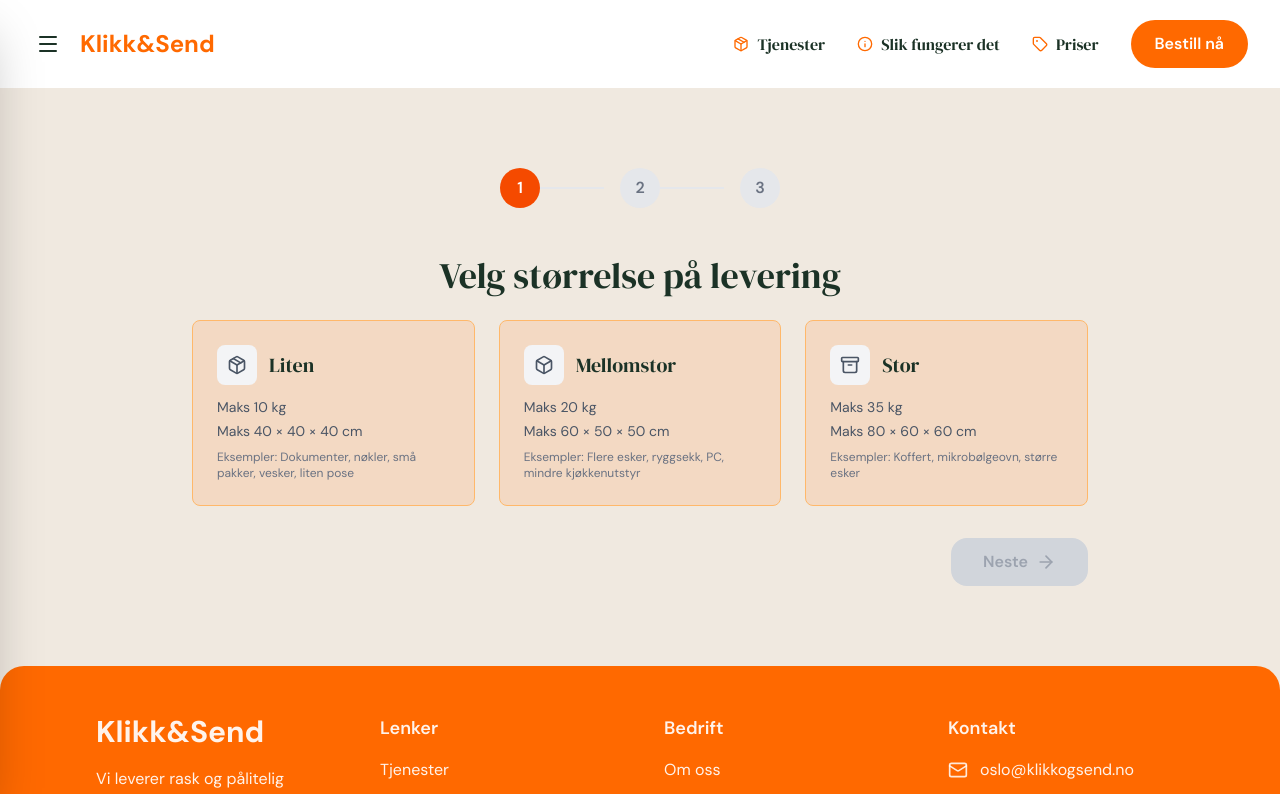
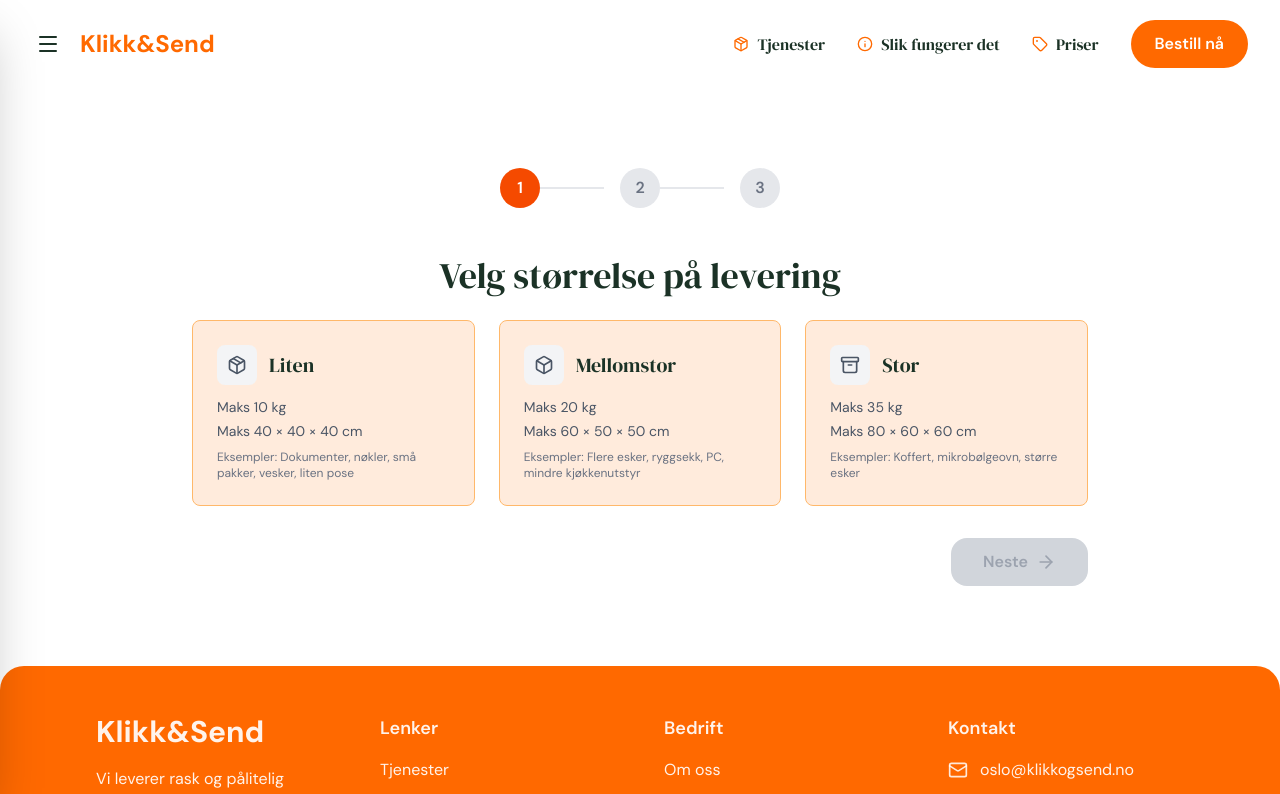
Before and after one commit to moreamakaveli-cyber/klikk-send-live, a Next.js app: page /bestill in a window 1280 px wide. Shown: the top 794 px of the page. Built offline with nearby package versions, Linux system fonts and the light colour scheme; no server answers.

Commit message:
Change background color to white on bestill page

```diff
--- a/app/bestill/page.tsx
+++ b/app/bestill/page.tsx
@@ -272,7 +272,7 @@ function BestillContent() {
   };
 
   return (
-    <main className="min-h-screen" style={{ backgroundColor: 'var(--background)' }}>
+    <main className="min-h-screen" style={{ backgroundColor: '#FFFFFF' }}>
       <Navbar />
       <section className="py-20 px-6">
         <div className="max-w-4xl mx-auto">
```
